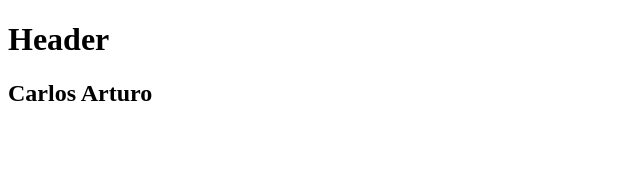
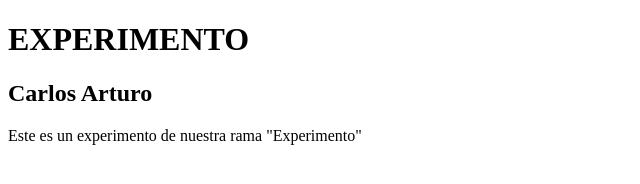
Before and after one commit to Adrian-Be/Mi-primer-repositorio, a plain HTML site: page index.html in a window 1280 px wide. Shown: the whole page, without its empty margins (0-640 px from the left). Drawn offline with Linux system fonts and the light colour scheme.

Commit message:
Cambiando codigo de experimento

```diff
--- a/index.html
+++ b/index.html
@@ -9,11 +9,15 @@
 <body>
 
     <header>
-        <h1>Header</h1>
+        <h1>EXPERIMENTO</h1>
     </header>
 
     <div class="container">
         <h2>Carlos Arturo</h2>
     </div>
+
+    <footer>
+        <p>Este es un experimento de nuestra rama "Experimento"</p>
+    </footer>
 </body>
 </html>
```
